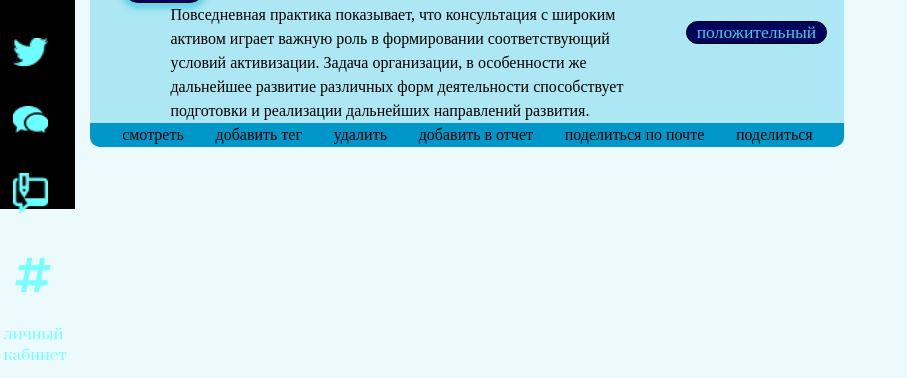
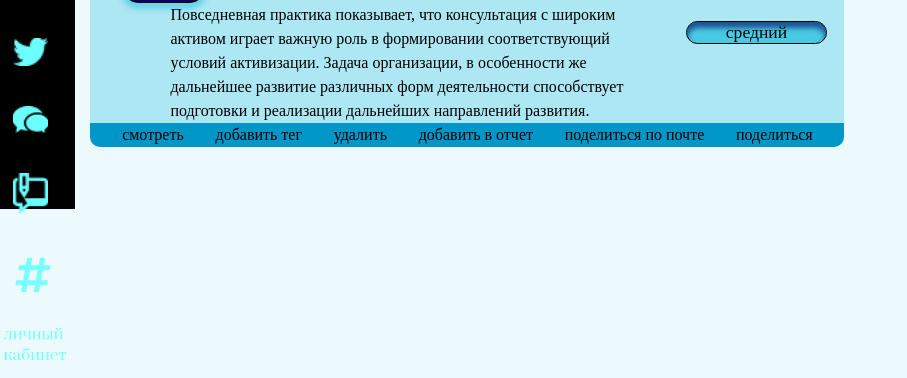
Before and after one commit to alex545228/def_hack_brain, a Django app: page /opinions/ in a window 1280 px wide. Shown: the part 591-969 px from the top of the page, without its empty margins (0-907 px from the left). Run offline with Django 3.2, Linux system fonts and the light colour scheme.

Commit message:
minor changes to menu button

```diff
--- a/Talk/catalog/static/css/TalkTalk.css
+++ b/Talk/catalog/static/css/TalkTalk.css
@@ -540,6 +540,8 @@ background-color: #49CAE4;
   text-align: center;
   box-shadow: inset 0 5px 5px 1px #03045E98;
   border-radius: 50px;
+  background-color: #48CAE4;
+  color: black;
 }
 
 .content-grid .menu{
--- a/Talk/catalog/templates/TalkTalk.html
+++ b/Talk/catalog/templates/TalkTalk.html
@@ -179,7 +179,7 @@
                     <button>сообщения</button>
                     <button>push</button>
                     <button>история</button>
-                    <button class="menu" value="positive">положительные</button>
+                    <button class="menu" value="positive">средний</button>
                     <p>18-10-2021   20:00</p>
                     <div class="info">
                         <h2>{{u.name}}</h2>
--- a/Talk/catalog/templates/TalkTalkForCompanies.html
+++ b/Talk/catalog/templates/TalkTalkForCompanies.html
@@ -270,7 +270,7 @@
                 </div>
                 <div class="report-content">
                     <p>Повседневная практика показывает, что консультация с широким активом играет важную роль в формировании соответствующий условий активизации. Задача организации, в особенности же дальнейшее развитие различных форм деятельности способствует подготовки и реализации дальнейших направлений развития. </p>
-                    <button class="menu" value="positive">положительный</button>
+                    <button class="menu" value="positive">средний</button>
                 </div>
                 <div class="bottom-panel">
                     <a href="">смотреть</a>
@@ -296,7 +296,7 @@
                 </div>
                 <div class="report-content">
                     <p>Повседневная практика показывает, что консультация с широким активом играет важную роль в формировании соответствующий условий активизации. Задача организации, в особенности же дальнейшее развитие различных форм деятельности способствует подготовки и реализации дальнейших направлений развития. </p>
-                    <button class="menu"  value="positive">положительный</button>
+                    <button class="menu"  value="neutral">средний</button>
                 </div>
                 <div class="bottom-panel">
                     <a href="">смотреть</a>
```
